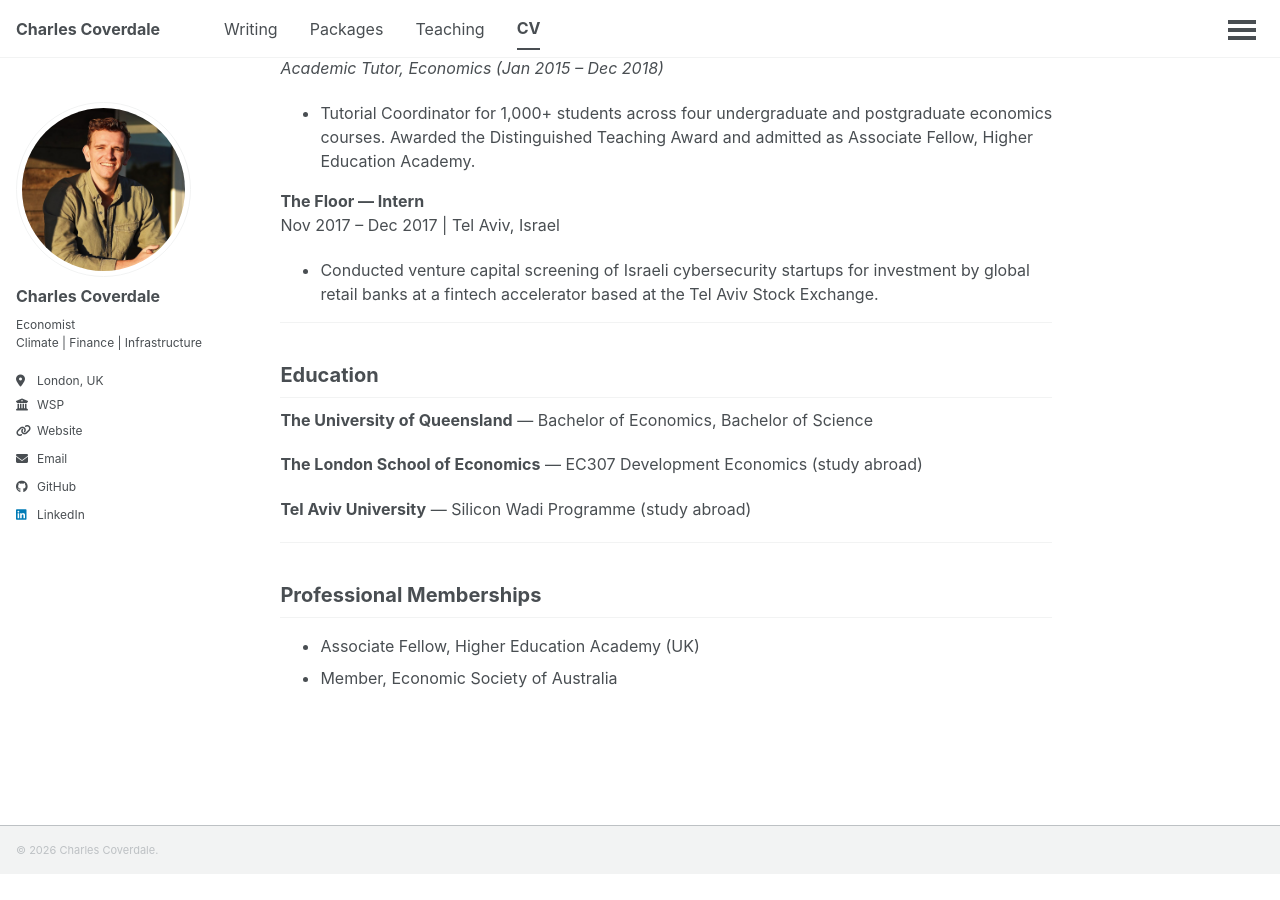
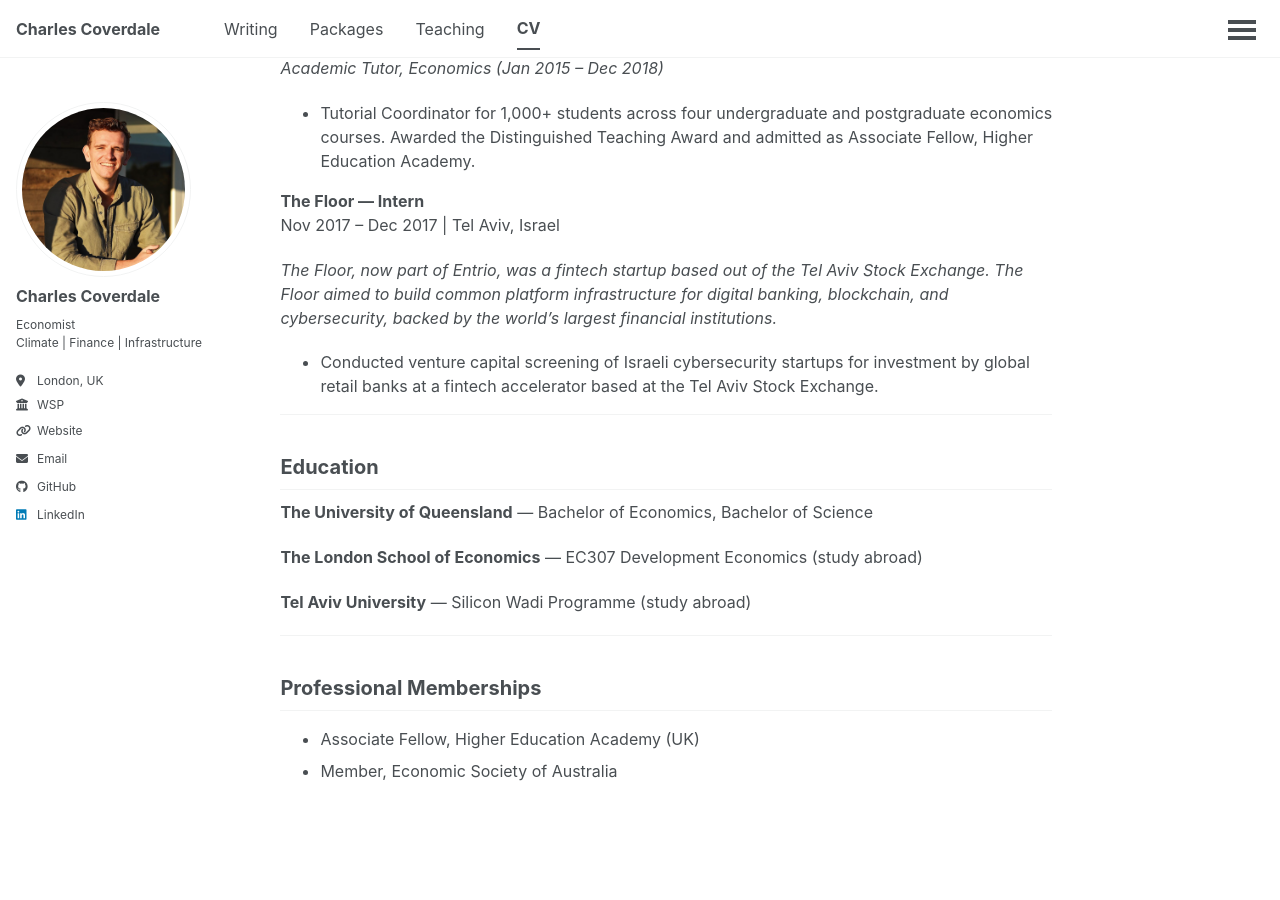
Before and after one commit to charlescoverdale/charlescoverdale.github.io, a Jekyll site: the page built from _pages/cv.md, in a window 1280 px wide and 900 px high, scrolled down 1922 px. Built offline with Jekyll 4.4.1, drawn with Linux system fonts in a browser that asks for light colours; a script that is not in the unit is left out; before the commit the page ends 2796 px from its top, so only the background shows below that.

Commit message:
Add The Floor company description

```diff
--- a/_pages/cv.md
+++ b/_pages/cv.md
@@ -63,6 +63,8 @@ redirect_from:
 **The Floor — Intern**
 <br>Nov 2017 – Dec 2017 | Tel Aviv, Israel
 
+*The Floor, now part of Entrio, was a fintech startup based out of the Tel Aviv Stock Exchange. The Floor aimed to build common platform infrastructure for digital banking, blockchain, and cybersecurity, backed by the world's largest financial institutions.*
+
 - Conducted venture capital screening of Israeli cybersecurity startups for investment by global retail banks at a fintech accelerator based at the Tel Aviv Stock Exchange.
 
 ---
```
